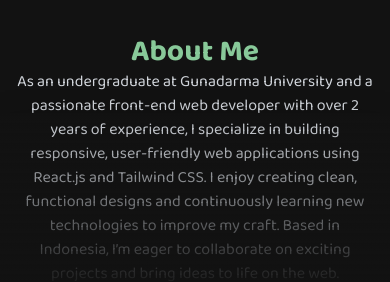
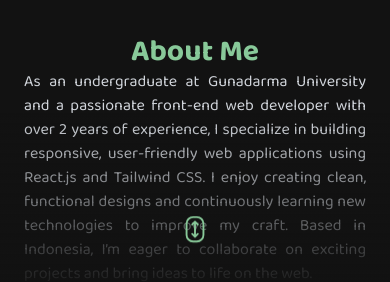
Before and after one commit to Tosaagi/Portfolio, a React (Vite) app: page / in a window 390 px wide. Shown: the part 567-849 px from the top of the page. Built offline with nearby package versions, Linux system fonts and the light colour scheme.

Commit message:
About text align justify for mobile view and added scroll icon to mobile screen

```diff
--- a/components/AboutMe.jsx
+++ b/components/AboutMe.jsx
@@ -2,7 +2,7 @@ function AboutMe() {
   return (
     <section id="about" className="w-full scroll-mt-20 flex flex-col items-center justify-center text-center px-4 sm:px-8 animate-fade-in-up">
       <h2 className="text-3xl font-bold">About Me</h2>
-      <p className="max-w-4xl text-gray-300 text-base sm:text-lg">
+      <p className="max-w-4xl text-gray-300 text-base sm:text-lg px-2 text-justify sm:text-center">
         As an undergraduate at Gunadarma University and a passionate front-end web developer with over 2 years of experience,
         I specialize in building responsive, user-friendly web applications using React.js and Tailwind CSS. I enjoy
         creating clean, functional designs and continuously learning new technologies to improve my craft. Based in Indonesia,
--- a/components/ScrollIndicator.jsx
+++ b/components/ScrollIndicator.jsx
@@ -21,9 +21,9 @@ function ScrollIndicator() {
     <div
       className={`flex fixed -bottom-20 left-0 w-full h-[180px] justify-center items-center transition-opacity duration-500 ${
         show ? "opacity-100" : "opacity-0"
-      } bg-gradient-to-t from-[#121212] to-transparent shadow-[0_10px_30px_rgba(0,0,0,0.3)] z-50`}
+      } bg-gradient-to-t from-[#121212] to-transparent z-50`}
     >
-      <PiMouseScroll className="hidden sm:block text-3xl text-mainaccent animate-bounce mt-15" />
+      <PiMouseScroll className="text-3xl text-mainaccent animate-bounce mt-15" />
     </div>
   );
 }
```
